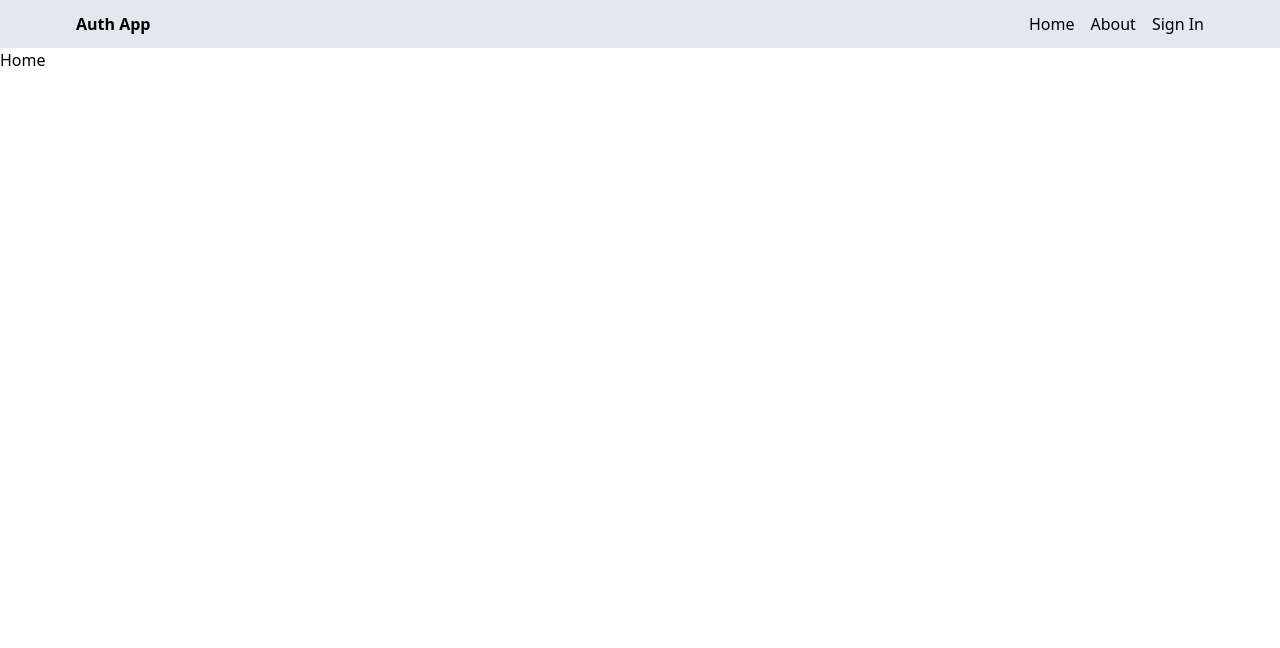
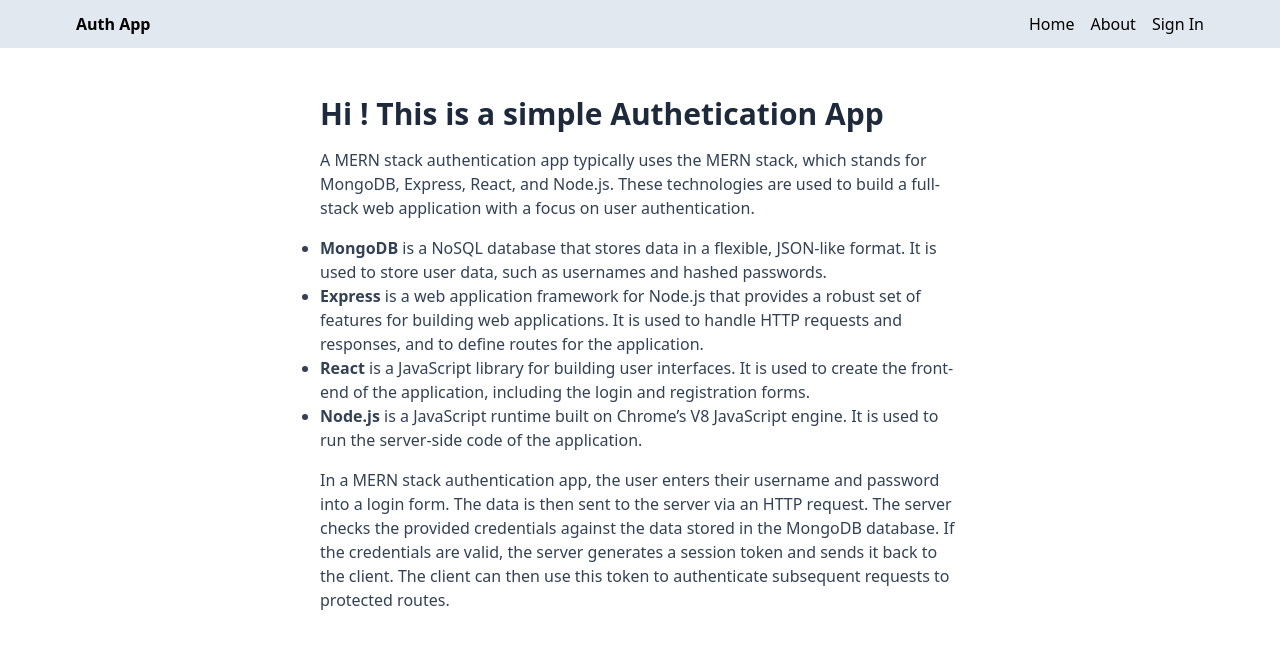
Before and after one commit to pritam1813/mern-auth, a React (Vite) app in the folder client/: page / in a window 1280 px wide. Shown: the top 648 px of the page. Built offline with nearby package versions, Linux system fonts and the light colour scheme; no server answers.

Commit message:
Added Home and About Page contents

```diff
--- a/client/src/components/PrivateRoute.jsx
+++ b/client/src/components/PrivateRoute.jsx
@@ -3,5 +3,5 @@ import { Navigate, Outlet } from "react-router-dom";
 
 export default function PrivateRoute() {
   const { currentUser } = useSelector((state) => state.user);
-  return currentUser ? <Outlet /> : <Navigate to="/login" />;
+  return currentUser ? <Outlet /> : <Navigate to="/login" replace />;
 }
--- a/client/src/pages/About.jsx
+++ b/client/src/pages/About.jsx
@@ -1,5 +1,54 @@
 import React from "react";
 
 export default function About() {
-  return <div>About</div>;
+  return (
+    <div className="px-4 py-12 max-w-2xl mx-auto">
+      <h1 className="text-3xl font-bold mb-4 text-slate-800">About</h1>
+      <p className="mb-4 text-slate-700">
+        {" "}
+        A MERN stack authentication app typically uses the MERN stack, which
+        stands for MongoDB, Express, React, and Node.js. These technologies are
+        used to build a full-stack web application with a focus on user
+        authentication.{" "}
+      </p>
+
+      <ul className="mb-4 text-slate-700 list-disc">
+        <li>
+          {" "}
+          <span className="font-bold">MongoDB</span> is a NoSQL database that
+          stores data in a flexible, JSON-like format. It is used to store user
+          data, such as usernames and hashed passwords.
+        </li>
+        <li>
+          {" "}
+          <span className="font-bold">Express</span> is a web application
+          framework for Node.js that provides a robust set of features for
+          building web applications. It is used to handle HTTP requests and
+          responses, and to define routes for the application.{" "}
+        </li>
+        <li>
+          {" "}
+          <span className="font-bold">React</span> is a JavaScript library for
+          building user interfaces. It is used to create the front-end of the
+          application, including the login and registration forms.{" "}
+        </li>
+        <li>
+          {" "}
+          <span className="font-bold">Node.js</span> is a JavaScript runtime
+          built on Chrome’s V8 JavaScript engine. It is used to run the
+          server-side code of the application.
+        </li>
+      </ul>
+
+      <p className="mb-4 text-slate-700">
+        In a MERN stack authentication app, the user enters their username and
+        password into a login form. The data is then sent to the server via an
+        HTTP request. The server checks the provided credentials against the
+        data stored in the MongoDB database. If the credentials are valid, the
+        server generates a session token and sends it back to the client. The
+        client can then use this token to authenticate subsequent requests to
+        protected routes.
+      </p>
+    </div>
+  );
 }
--- a/client/src/pages/Home.jsx
+++ b/client/src/pages/Home.jsx
@@ -1,5 +1,56 @@
 import React from "react";
 
 export default function Home() {
-  return <div>Home</div>;
+  return (
+    <div className="px-4 py-12 max-w-2xl mx-auto">
+      <h1 className="text-3xl font-bold mb-4 text-slate-800">
+        Hi ! This is a simple Authetication App
+      </h1>
+      <p className="mb-4 text-slate-700">
+        {" "}
+        A MERN stack authentication app typically uses the MERN stack, which
+        stands for MongoDB, Express, React, and Node.js. These technologies are
+        used to build a full-stack web application with a focus on user
+        authentication.{" "}
+      </p>
+
+      <ul className="mb-4 text-slate-700 list-disc">
+        <li>
+          {" "}
+          <span className="font-bold">MongoDB</span> is a NoSQL database that
+          stores data in a flexible, JSON-like format. It is used to store user
+          data, such as usernames and hashed passwords.
+        </li>
+        <li>
+          {" "}
+          <span className="font-bold">Express</span> is a web application
+          framework for Node.js that provides a robust set of features for
+          building web applications. It is used to handle HTTP requests and
+          responses, and to define routes for the application.{" "}
+        </li>
+        <li>
+          {" "}
+          <span className="font-bold">React</span> is a JavaScript library for
+          building user interfaces. It is used to create the front-end of the
+          application, including the login and registration forms.{" "}
+        </li>
+        <li>
+          {" "}
+          <span className="font-bold">Node.js</span> is a JavaScript runtime
+          built on Chrome’s V8 JavaScript engine. It is used to run the
+          server-side code of the application.
+        </li>
+      </ul>
+
+      <p className="mb-4 text-slate-700">
+        In a MERN stack authentication app, the user enters their username and
+        password into a login form. The data is then sent to the server via an
+        HTTP request. The server checks the provided credentials against the
+        data stored in the MongoDB database. If the credentials are valid, the
+        server generates a session token and sends it back to the client. The
+        client can then use this token to authenticate subsequent requests to
+        protected routes.
+      </p>
+    </div>
+  );
 }
--- a/client/src/pages/Login.jsx
+++ b/client/src/pages/Login.jsx
@@ -1,5 +1,5 @@
 import { useState } from "react";
-import { Link, useNavigate } from "react-router-dom";
+import { Link, Navigate, useNavigate } from "react-router-dom";
 import { OAuth } from "../components";
 import {
   loginStart,
@@ -10,7 +10,7 @@ import { useDispatch, useSelector } from "react-redux";
 
 export default function Login() {
   const [formData, setFormData] = useState({});
-  const { loading, error } = useSelector((state) => state.user);
+  const { currentUser, loading, error } = useSelector((state) => state.user);
   const navigate = useNavigate();
   const dispatch = useDispatch();
 
@@ -40,6 +40,10 @@ export default function Login() {
       dispatch(loginFailure(error));
     }
   };
+
+  if (currentUser) {
+    return <Navigate to="/profile" />;
+  }
 
   return (
     <div className="p-3 max-w-lg mx-auto">
--- a/client/src/pages/SignUp.jsx
+++ b/client/src/pages/SignUp.jsx
@@ -1,12 +1,15 @@
 import { useState } from "react";
-import { Link, useNavigate } from "react-router-dom";
+import { Link, useNavigate, Navigate } from "react-router-dom";
 import { OAuth } from "../components";
+import { useSelector } from "react-redux";
 
 export default function SignUp() {
   const [formData, setFormData] = useState({});
   const [error, serError] = useState(false);
   const [loading, setLoading] = useState(false);
   const navigate = useNavigate();
+  const { currentUser } = useSelector((state) => state.user);
+
   const handleInputChange = (e) => {
     setFormData({ ...formData, [e.target.id]: e.target.value });
   };
@@ -35,7 +38,9 @@ export default function SignUp() {
       console.log(error);
     }
   };
-
+  if (currentUser) {
+    return <Navigate to="/profile" />;
+  }
   return (
     <div className="p-3 max-w-lg mx-auto">
       <h1 className="text-3xl text-center font-semibold my-7">Sign Up</h1>
```
